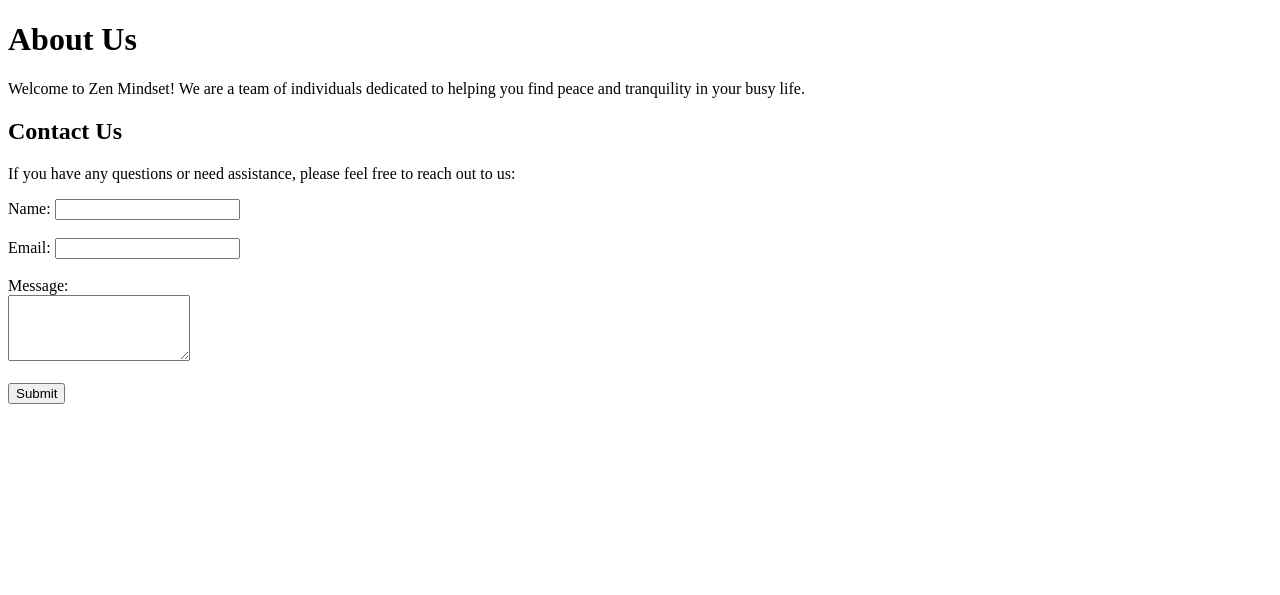
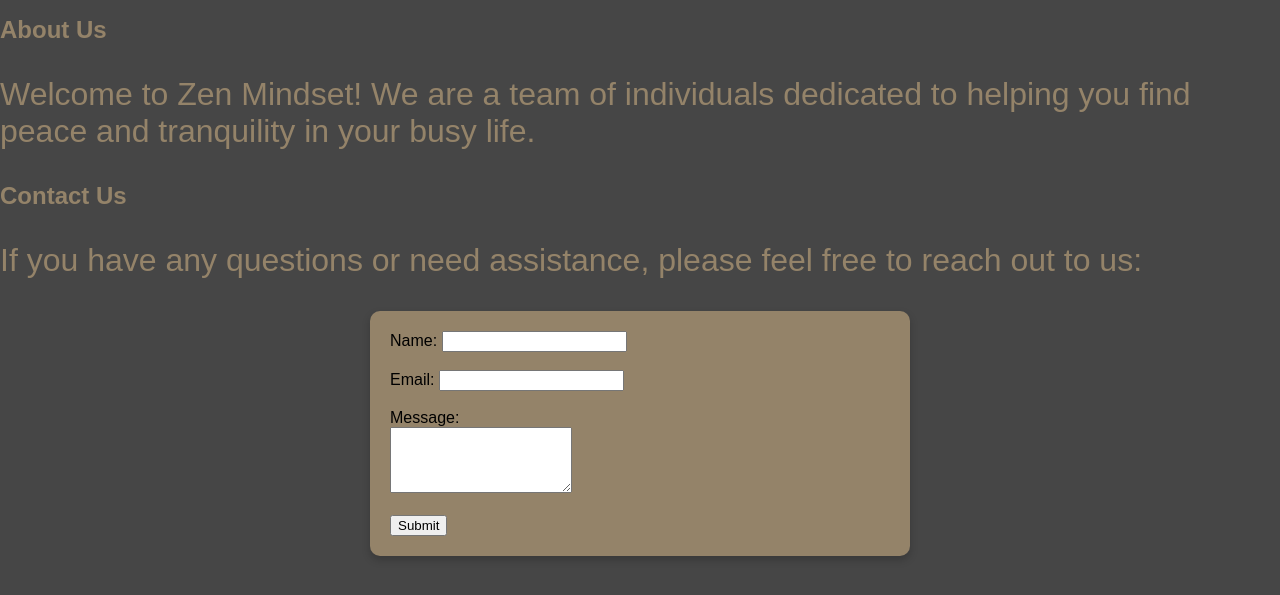
Before and after one commit to 206Dorian/Zen-Minset, a Flask app: page /about_us in a window 1280 px wide. Shown: the top 595 px of the page. Run offline with Flask 3, Linux system fonts and the light colour scheme.

Commit message:
doing some basic styling for the about_us page and organizing the form

```diff
--- a/zen-mindset/static/css/style.css
+++ b/zen-mindset/static/css/style.css
@@ -37,6 +37,16 @@ body {
     margin: 0;
     /* Remove default body margin */
 }
+
+.card {
+    background-color: var(--light-tan);
+    border-radius: 10px;
+    box-shadow: 0 4px 8px 0 rgba(0, 0, 0, 0.2);
+    padding: 20px;
+    max-width: 500px;
+    margin: 0 auto;
+}
+
 
 /* Made a container to hold all the divs to make spacing easier and cohesive */
 .container {
--- a/zen-mindset/templates/about_us.html
+++ b/zen-mindset/templates/about_us.html
@@ -1,17 +1,23 @@
 <!DOCTYPE html>
 <html lang="en">
+
 <head>
     <meta charset="UTF-8">
     <meta name="viewport" content="width=device-width, initial-scale=1.0">
     <title>About Us</title>
+    <link rel="stylesheet" href="{{ url_for('static', filename='css/style.css') }}">
+
 </head>
+
 <body>
     <h1>About Us</h1>
-    <p>Welcome to Zen Mindset! We are a team of individuals dedicated to helping you find peace and tranquility in your busy life.</p>
+    <p>Welcome to Zen Mindset! We are a team of individuals dedicated to helping you find peace and tranquility in your
+        busy life.</p>
 
     <h2>Contact Us</h2>
     <p>If you have any questions or need assistance, please feel free to reach out to us:</p>
 
+    <div class="card">
         <form action="/contact" method="POST">
             <label for="name">Name:</label>
             <input type="text" id="name" name="name" required><br><br>
@@ -24,5 +30,7 @@
 
             <input type="submit" value="Submit">
         </form>
+    </div>
 </body>
+
 </html>
```
Lines whose indentation alone changed are shown as unchanged.
